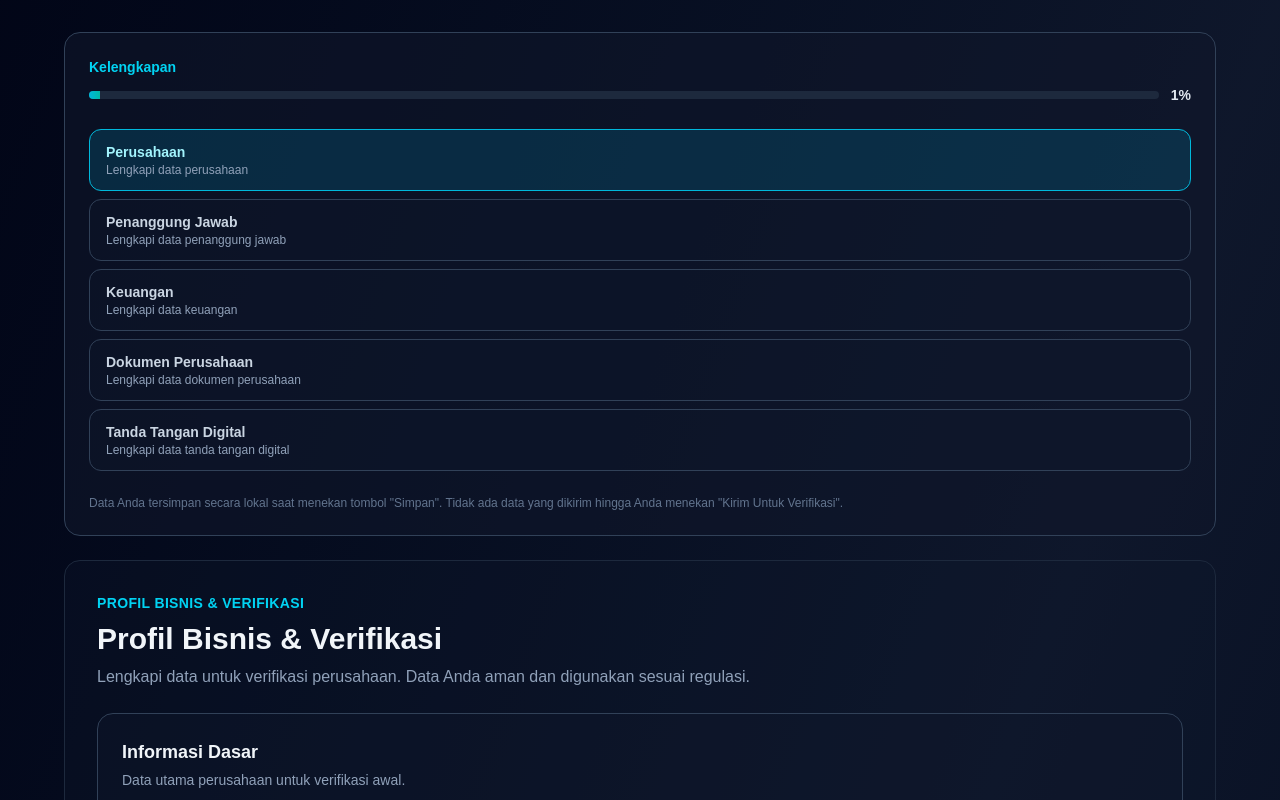
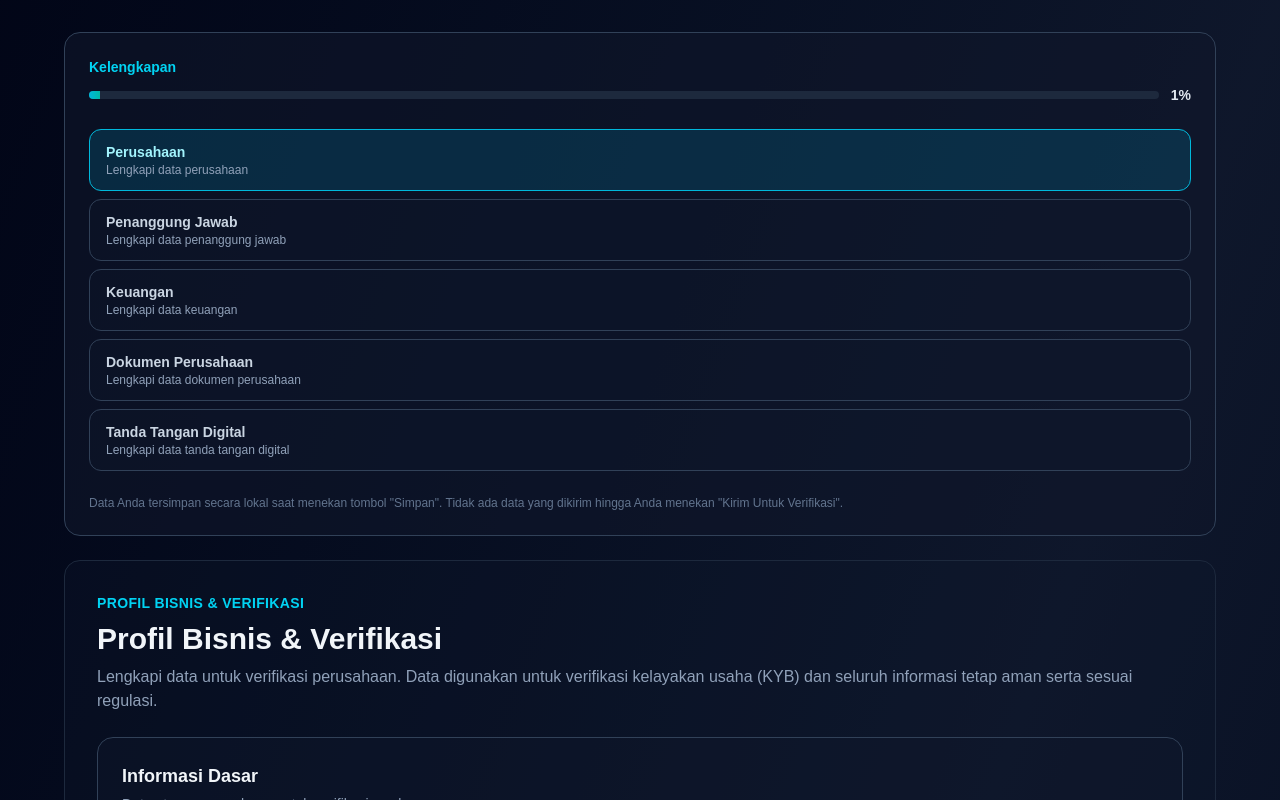
Before and after one commit to MaulRai/vessel, a Next.js app: page /register/profil-bisnis in a window 1280 px wide. Shown: the top 800 px of the page. Built offline with nearby package versions, Linux system fonts and the light colour scheme.

Commit message:
FE-2 final

```diff
--- a/app/register/profil-bisnis/page.tsx
+++ b/app/register/profil-bisnis/page.tsx
@@ -938,11 +938,11 @@ export default function ProfilBisnisPage() {
 
       <SectionCard title="Dokumen Identitas">
         <div className="grid gap-6 md:grid-cols-2">
-          {renderInput('responsibleDocs.ktpNumber', 'No. KTP', responsibleDocs.ktpNumber, (value) => setResponsibleDocs((prev) => ({ ...prev, ktpNumber: value })), { required: true })}
+          {renderInput('responsibleDocs.ktpNumber', 'No. KTP Direktur', responsibleDocs.ktpNumber, (value) => setResponsibleDocs((prev) => ({ ...prev, ktpNumber: value })), { required: true })}
           {renderInput('responsibleDocs.npwpNumber', 'No. NPWP', responsibleDocs.npwpNumber, (value) => setResponsibleDocs((prev) => ({ ...prev, npwpNumber: value })), { required: true })}
         </div>
         <div className="grid gap-6 md:grid-cols-2">
-          {uploadField('Upload File KTP', responsibleDocs.ktpFile, (file) => setResponsibleDocs((prev) => ({ ...prev, ktpFile: file })), true)}
+          {uploadField('Upload File KTP Direktur', responsibleDocs.ktpFile, (file) => setResponsibleDocs((prev) => ({ ...prev, ktpFile: file })), true)}
           {uploadField('Upload File NPWP', responsibleDocs.npwpFile, (file) => setResponsibleDocs((prev) => ({ ...prev, npwpFile: file })), true)}
         </div>
       </SectionCard>
@@ -1150,7 +1150,8 @@ export default function ProfilBisnisPage() {
             <p className="text-sm uppercase tracking-wide text-cyan-400 font-semibold">Profil Bisnis & Verifikasi</p>
             <h1 className="text-3xl font-bold text-slate-100 mt-2">Profil Bisnis & Verifikasi</h1>
             <p className="text-slate-400 mt-2">
-              Lengkapi data untuk verifikasi perusahaan. Data Anda aman dan digunakan sesuai regulasi.
+              Lengkapi data untuk verifikasi perusahaan. Data digunakan untuk verifikasi kelayakan usaha (KYB)
+              dan seluruh informasi tetap aman serta sesuai regulasi.
             </p>
           </div>
 
```
